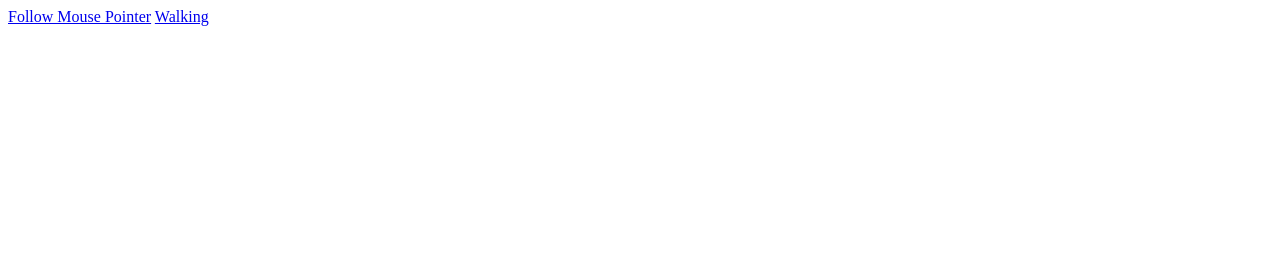
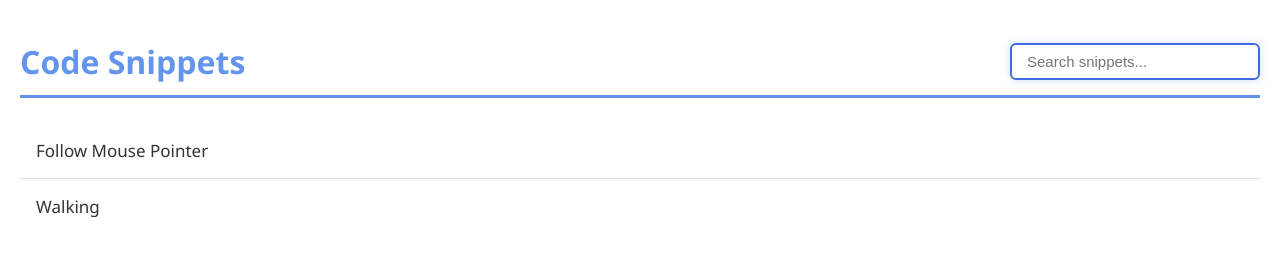
Before and after one commit to nobraingamedev/Code-Snippets, a plain HTML site: page index.html in a window 1280 px wide. Drawn offline with Linux system fonts and the light colour scheme.

Commit message:
some updates

```diff
--- a/index.html
+++ b/index.html
@@ -3,10 +3,116 @@
 <head>
     <meta charset="UTF-8">
     <meta name="viewport" content="width=device-width, initial-scale=1.0">
-    <title>Document</title>
+    <title>Code Snippets</title>
+    <script>
+        const snippets = [
+            {title: "Follow Mouse Pointer", href: "Snippets/Follow Mouse Pointer.html"},
+            {title: "Walking", href: "Snippets/Walking.html"}
+        ];
+    </script>
+    <link rel="manifest" href="manifest.json">
+    <style>
+        * {
+            margin: 0;
+            padding: 0;
+            box-sizing: border-box;
+        }
+        body {
+            font-family: 'Segoe UI', Tahoma, Geneva, Verdana, sans-serif;
+            background: white;
+            margin: 0 auto;
+            padding: 40px 20px;
+        }
+        .header {
+            display: flex;
+            align-items: center;
+            justify-content: space-between;
+            margin-bottom: 25px;
+            border-bottom: 3px solid #6495ED;
+            padding-bottom: 12px;
+        }
+        h1 {
+            color: #6495ED;
+            font-size: 32px;
+            margin: 0;
+        }
+        #search {
+            padding: 8px 15px;
+            font-size: 15px;
+            border: 2px solid #6495ED;
+            border-radius: 6px;
+            outline: none;
+            width: 250px;
+            transition: all 0.2s ease;
+        }
+        #search:focus {
+            border-color: #4169E1;
+            box-shadow: 0 0 8px rgba(100, 149, 237, 0.3);
+        }
+        #snippet-list {
+            list-style: none;
+        }
+        #snippet-list li {
+            margin: 0;
+            border-bottom: 1px solid #e0e0e0;
+        }
+        #snippet-list li:last-child {
+            border-bottom: none;
+        }
+        #snippet-list a {
+            display: block;
+            text-decoration: none;
+            color: #333;
+            font-size: 17px;
+            padding: 16px 12px;
+            transition: all 0.2s ease;
+            border-left: 4px solid transparent;
+        }
+        #snippet-list a:hover {
+            background: #f8f9ff;
+            border-left-color: #6495ED;
+            padding-left: 20px;
+            color: #6495ED;
+        }
+    </style>
 </head>
 <body>
-    <a href="Snippets/Follow Mouse Pointer.html">Follow Mouse Pointer</a>
-    <a href="Snippets/Walking.html">Walking</a>
+    <div class="header">
+        <h1>Code Snippets</h1>
+        <input type="search" id="search" placeholder="Search snippets...">
+    </div>
+
+     <ul id="snippet-list"></ul>
+    <script>
+        const container = document.getElementById('snippet-list');
+        const searchInput = document.getElementById('search');
+
+        snippets.forEach(snippet => {
+            const li = document.createElement('li');
+            const a = document.createElement('a');
+            a.href = snippet.href;
+            a.textContent = snippet.title;
+            li.appendChild(a);
+            container.appendChild(li);
+        });
+
+        // Auto-focus search bar
+        searchInput.focus();
+
+        // Search functionality
+        searchInput.addEventListener('input', function() {
+            const searchTerm = this.value.toLowerCase();
+            const items = container.getElementsByTagName('li');
+
+            Array.from(items).forEach(item => {
+                const title = item.textContent.toLowerCase();
+                if (title.includes(searchTerm)) {
+                    item.style.display = '';
+                } else {
+                    item.style.display = 'none';
+                }
+            });
+        });
+    </script>
 </body>
 </html>
```
Also changed, not shown: Icons/icon-192.png (added), Icons/icon-512.png (added), manifest.json (added).
